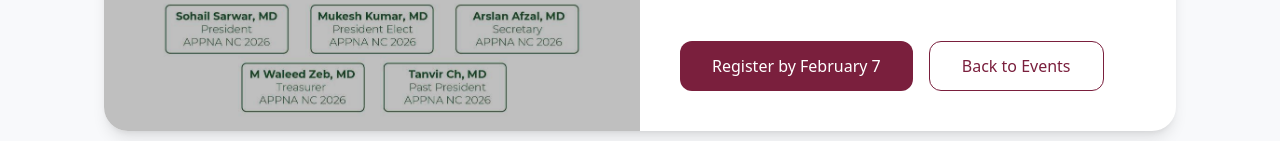
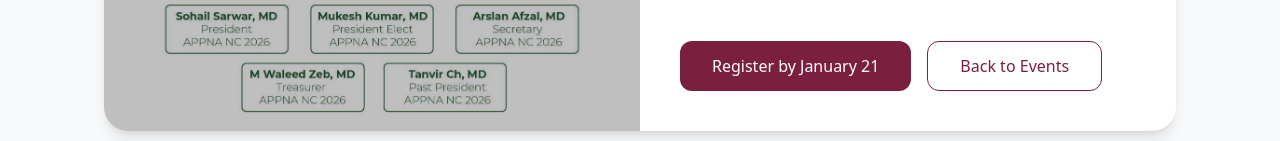
Before and after one commit to AbuBakarSheraz/appna_north_carolina_chapter, a Next.js app: page /upcoming_events/meet in a window 1280 px wide. Shown: the part 764-905 px from the top of the page. Built offline with nearby package versions, Linux system fonts and the light colour scheme.

Commit message:
minor changes

```diff
--- a/src/app/upcoming_events/meet/page.js
+++ b/src/app/upcoming_events/meet/page.js
@@ -92,7 +92,7 @@
                 rel="noopener noreferrer"
                 className="inline-flex justify-center items-center rounded-xl bg-[#7a1f3d] px-8 py-3 text-sm sm:text-base font-medium text-white hover:bg-[#5f1730] transition"
               >
-                Register by February 7
+                Register by January 21
               </a>
 
               <a
--- a/src/components/Announcement.jsx
+++ b/src/components/Announcement.jsx
@@ -112,7 +112,7 @@
                 }}
                 className="inline-flex items-center justify-center w-full rounded-xl bg-[#7a1f3d] px-6 py-3 text-white font-medium hover:bg-[#5f1730] transition"
               >
-Register by February 7              </a>
+Register by January 21              </a>
 
               <p className="mt-3 text-xs text-gray-500">
                 Secure payment via PayPal
```
Also changed, not shown: public/tanvir.png (added).
